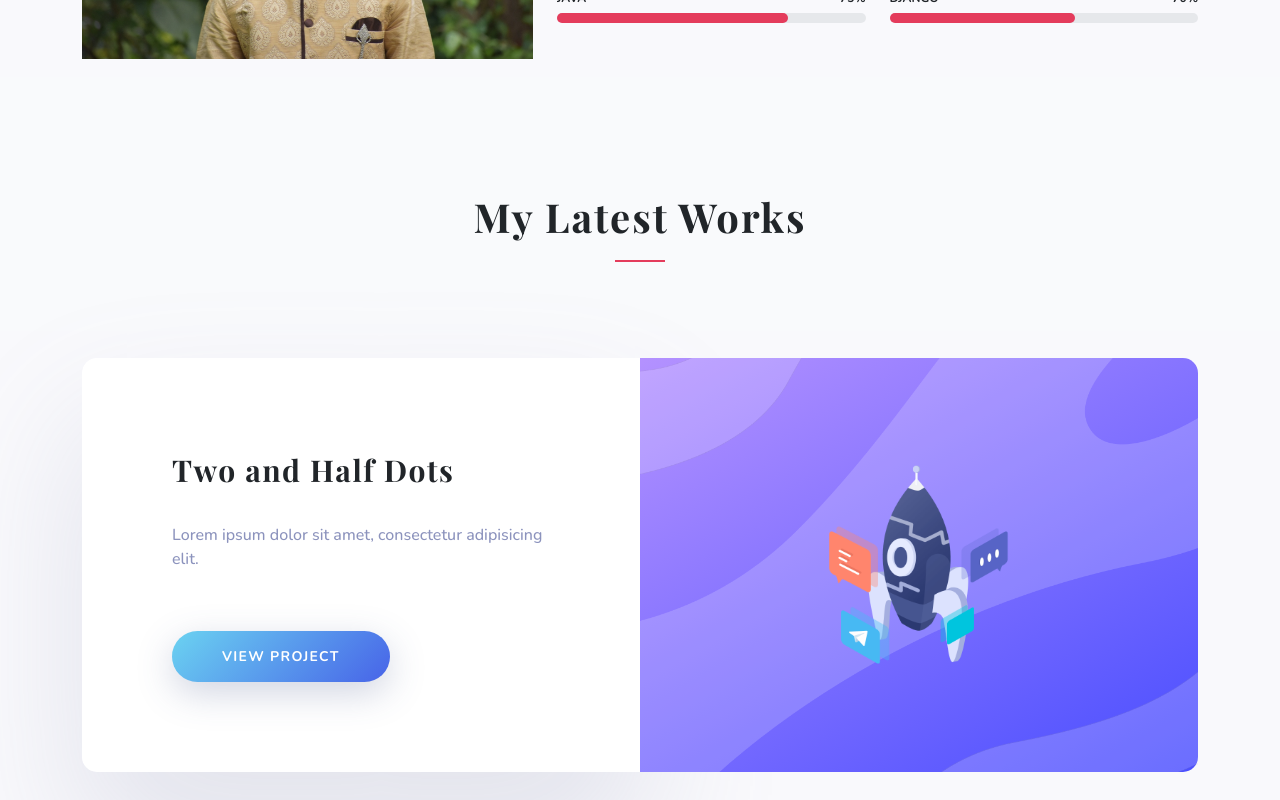
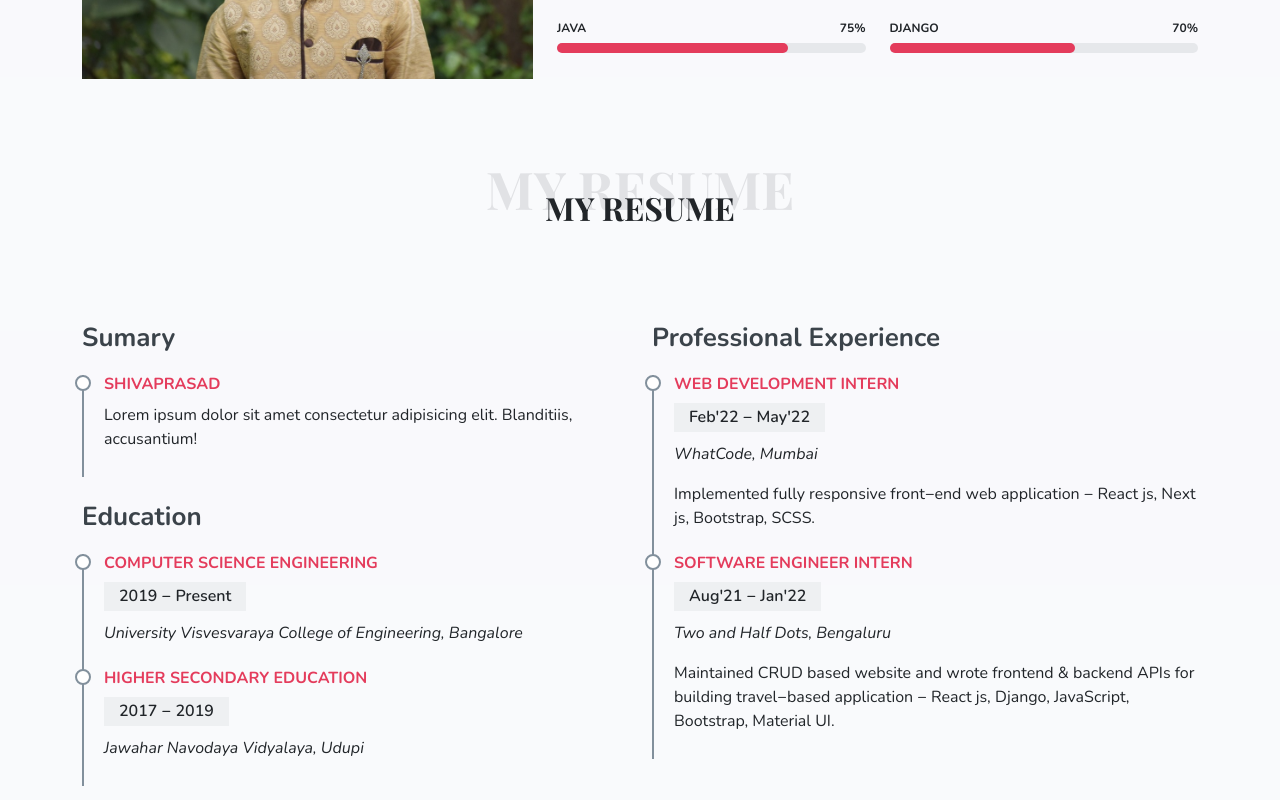
Before and after one commit to shettyshivu/portfolio, a Next.js app: page / in a window 1280 px wide. Shown: the part 940-1740 px from the top of the page. Built offline with nearby package versions, Linux system fonts and the light colour scheme; a web font is replaced by a local one.

Commit message:
resume added

```diff
--- a/components/About.js
+++ b/components/About.js
@@ -6,7 +6,7 @@ const About = () => {
   return (
     <div className="about" id="about">
       <div className="container">
-        <div className="about-title">
+        <div className="section-title">
           <span>About Me</span>
           <h2>About Me</h2>
         </div>
--- a/components/Projects.jsx
+++ b/components/Projects.jsx
@@ -14,12 +14,16 @@ const Projects = () => {
               className="project-box box-border-radius-bottom"
               style={{ borderRadius: "15px 0 0 15px" }}
             >
-              <div className="project-name">Two and Half Dots</div>
+              <div className="project-name">CS International School </div>
               <div className="project-description">
-                Lorem ipsum dolor sit amet, consectetur adipisicing elit.
+                A website for the client CS International School, Bengaluru.
               </div>
               <div className="project-button">
-                <a href="http://twoandhalfdots.com/" target={"_blank"} rel="noopener noreferrer">
+                <a
+                  href="http://www.csinternationalschool.in/ "
+                  target={"_blank"}
+                  rel="noopener noreferrer"
+                >
                   <button
                     style={{
                       backgroundImage:
@@ -44,7 +48,7 @@ const Projects = () => {
                   "linear-gradient(150deg, #c99fff -20%, #4a4eff)",
               }}
             >
-              <img src="../crisp-works.png" alt="" className="img-fluid" />
+              <img src="../school.png" alt="" className="img-fluid" />
             </div>
           </div>
         </div>
@@ -60,7 +64,7 @@ const Projects = () => {
                 backgroundImage: "linear-gradient(225deg,#0abac2,#b2de94)",
               }}
             >
-              <img src="../school.png" alt="" className="img-fluid school" />
+              <img src="../crisp-works.png" alt="" className="img-fluid school" />
             </div>
           </div>
           <div
@@ -71,13 +75,15 @@ const Projects = () => {
               className="project-box box-border-radius-bottom"
               style={{ borderRadius: "0 15px 15px 0" }}
             >
-              <div className="project-name">CS International School</div>
+              <div className="project-name">Ticketzy</div>
               <div className="project-description">
-                A website for the client CS International School, Bengaluru.
+                A ticket booking mobile application for intercity travelers,
+                Created the website and maintained admin portal for the
+                operators.
               </div>
               <div className="project-button">
                 <a
-                  href="http://www.csinternationalschool.in/"
+                  href="https://ticketzy.twoandhalfdots.com/"
                   target={"_blank"}
                   rel="noopener noreferrer"
                 >
--- /dev/null
+++ b/components/Resume.js
@@ -0,0 +1,83 @@
+import React from "react";
+
+const Resume = () => {
+  return (
+    <div className="resume">
+      <div className="container">
+        <div className="section-title">
+          <h2>MY RESUME</h2>
+          <span>MY RESUME</span>
+        </div>
+        <div className="row">
+          <div className="col-md-6" data-aos="zoom-out">
+            <div className="resume-title">Sumary</div>
+            <div className="resume-item">
+              <h4>Shivaprasad</h4>
+              <p>
+                Lorem ipsum dolor sit amet consectetur adipisicing elit.
+                Blanditiis, accusantium!
+              </p>
+            </div>
+            <div className="resume-title">Education</div>
+            <div className="resume-item">
+              <h4>Computer Science Engineering </h4>
+              <h5>2019&nbsp;&minus;&nbsp;Present</h5>
+              <p>
+                <em>
+                  University Visvesvaraya College of Engineering, Bangalore
+                </em>
+              </p>
+            </div>
+            <div className="resume-item">
+              <h4>Higher Secondary Education</h4>
+              <h5>2017&nbsp;&minus;&nbsp;2019</h5>
+              <p>
+                <em>Jawahar Navodaya Vidyalaya, Udupi</em>
+              </p>
+            </div>
+          </div>
+          <div className="col-md-6" data-aos="zoom-in">
+            <div className="resume-title">Professional Experience</div>
+            <div className="resume-item">
+              <h4>Web Development Intern</h4>
+              <h5>Feb&apos;22&nbsp;&minus;&nbsp;May&apos;22</h5>
+              <a
+                href="https://whatcode.in/"
+                target={"_blank"}
+                rel="noopener noreferrer"
+              >
+                <p>
+                  <em>WhatCode, Mumbai </em>
+                </p>
+              </a>
+              <p>
+                Implemented fully responsive front&minus;end web application
+                &minus; React js, Next js, Bootstrap, SCSS.
+              </p>
+            </div>
+            <div className="resume-item">
+              <h4>Software Engineer Intern</h4>
+              <h5>Aug&apos;21&nbsp;&minus;&nbsp;Jan&apos;22</h5>
+              <a
+                href="https://twoandhalfdots.com/"
+                target={"_blank"}
+                rel="noopener noreferrer"
+              >
+                <p>
+                  <em>Two and Half Dots, Bengaluru</em>
+                </p>
+              </a>
+              <p>
+                Maintained CRUD based website and wrote frontend &amp; backend
+                APIs for building travel&minus;based application &minus; React
+                js, Django, JavaScript, Bootstrap, Material UI.
+              </p>
+            </div>
+          </div>
+        </div>
+      </div>
+    </div>
+  );
+};
+
+export default Resume;
--- a/pages/index.js
+++ b/pages/index.js
@@ -3,6 +3,7 @@ import Header from "../components/Header";
 import Navbar from "../components/Navbar";
 import About from "../components/About";
 import Projects from "../components/Projects";
+import Resume from "../components/Resume";
 
 export default function Home() {
   return (
@@ -15,6 +16,7 @@ export default function Home() {
       <Navbar />
       <Header />
       <About />
+      <Resume />
       <Projects />
     </>
   );
--- a/styles/style.css
+++ b/styles/style.css
@@ -2,9 +2,9 @@
 :root {
   --linear-gradient: linear-gradient(
     to top right,
-    rgb(69, 11, 124, 0.8),
+    rgb(69, 11, 124, 0.7),
     rgb(86, 60, 201, 0.5),
-    rgb(73, 233, 251, 0.6)
+    rgb(73, 233, 251, 0.5)
   );
 }
 
@@ -15,7 +15,7 @@
   background-repeat: no-repeat;
   background-attachment: fixed;
   color: #ffffff;
-  height: 500px;
+  height: 520px;
   position: relative;
 }
 
@@ -84,16 +84,15 @@
 }
 
 .projects,
-.about {
+.about,
+.resume {
   padding: 40px;
   background-color: rgb(140, 147, 189, 0.05);
 }
-
+.resume {
+  padding: 20px 40px;
+}
 .projects .title {
-  /* background-image: linear-gradient(141.27deg, #161616 0.69%, #858585 100%);
-  background-clip: text;
-  -webkit-background-clip: text;
-  -webkit-text-fill-color: transparent; */
   font-family: "Playfair Display", serif;
   color: #212529;
   letter-spacing: 2px;
@@ -122,7 +121,6 @@
   background-color: #fff;
   padding: 90px;
   box-shadow: 0 70px 140px 0 rgba(130, 136, 171, 0.2);
-  /* border-radius: 15px 0 0 15px; */
 }
 
 .project-box .project-name {
@@ -139,6 +137,7 @@
   color: #8c93bd;
   font-weight: 500;
   padding-bottom: 60px;
+  text-align: justify;
 }
 
 .project-box .project-button button {
@@ -189,14 +188,14 @@
   max-width: 180px;
 }
 
-.about-title {
+.section-title {
   font-family: "Playfair Display", serif;
   text-align: center;
   position: relative;
   padding: 50px 0;
 }
 
-.about-title h2 {
+.section-title h2 {
   font-size: 32px;
   margin-bottom: 20px;
   position: relative;
@@ -207,7 +206,7 @@
   padding-bottom: 0;
 }
 
-.about-title span {
+.section-title span {
   position: absolute;
   font-size: 52px;
   z-index: 1;
@@ -249,7 +248,7 @@
 }
 
 .skills-content .skills-title {
-  margin-bottom: 20px;
+  margin: 20px 0;
   font-weight: 700;
   text-transform: uppercase;
 }
@@ -290,6 +289,60 @@
   transform-origin: left;
   transform: scaleX(0);
   animation: animate 1s cubic-bezier(1, 0, 0.5, 1) forwards;
+}
+
+.resume-title {
+  font-size: 26px;
+  font-weight: 700;
+  margin-top: 20px;
+  margin-bottom: 20px;
+  color: #3b434a;
+}
+
+.resume-item {
+  padding: 0 0 10px 20px;
+  margin-top: -2px;
+  border-left: 2px solid #82909c;
+  position: relative;
+}
+
+.resume-item a {
+  text-decoration: none;
+  color: inherit;
+}
+
+.resume-item a:hover {
+  color: inherit;
+}
+
+.resume-item::before {
+  content: "";
+  position: absolute;
+  width: 16px;
+  height: 16px;
+  border-radius: 50px;
+  left: -9px;
+  top: 0;
+  background: #fff;
+  border: 2px solid #82909c;
+}
+
+.resume-item h4 {
+  line-height: 18px;
+  font-size: 16px;
+  font-weight: 700;
+  text-transform: uppercase;
+  color: #e43c5c;
+  margin-bottom: 10px;
+}
+
+.resume-item h5 {
+  font-size: 16px;
+  background: #eef0f2;
+  padding: 5px 15px;
+  display: inline-block;
+  font-weight: 600;
+  margin-bottom: 10px;
 }
 
 /* -----------------------Responsive---------------------------- */
@@ -373,6 +426,9 @@
   .skills-content {
     margin: 20px 0 0 0;
   }
+  .project-description{
+    text-align: center !important;
+  }
 }
 
 @media screen and (max-width: 600px) {
@@ -430,16 +486,17 @@
   .header-main-container {
     height: 430px !important;
   }
-  .about {
+  .about,
+  .resume {
     padding: 20px;
   }
   .projects {
     padding: 10px;
   }
-  .about-title h2 {
+  .section-title h2 {
     font-size: 25px;
   }
-  .about-title span {
+  .section-title span {
     font-size: 38px;
     top: 53px;
   }
```
Also changed, not shown: public/about.jpeg, public/header-bg.jpg (added).
